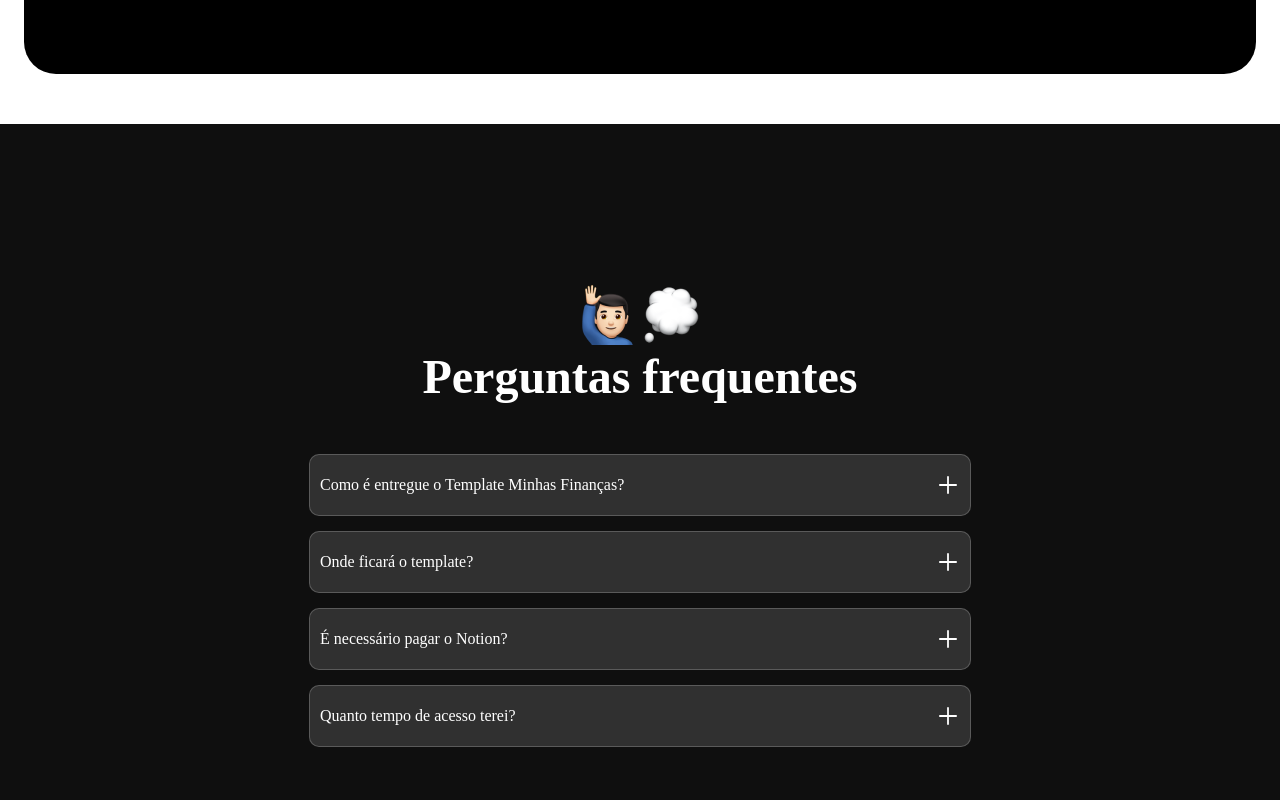
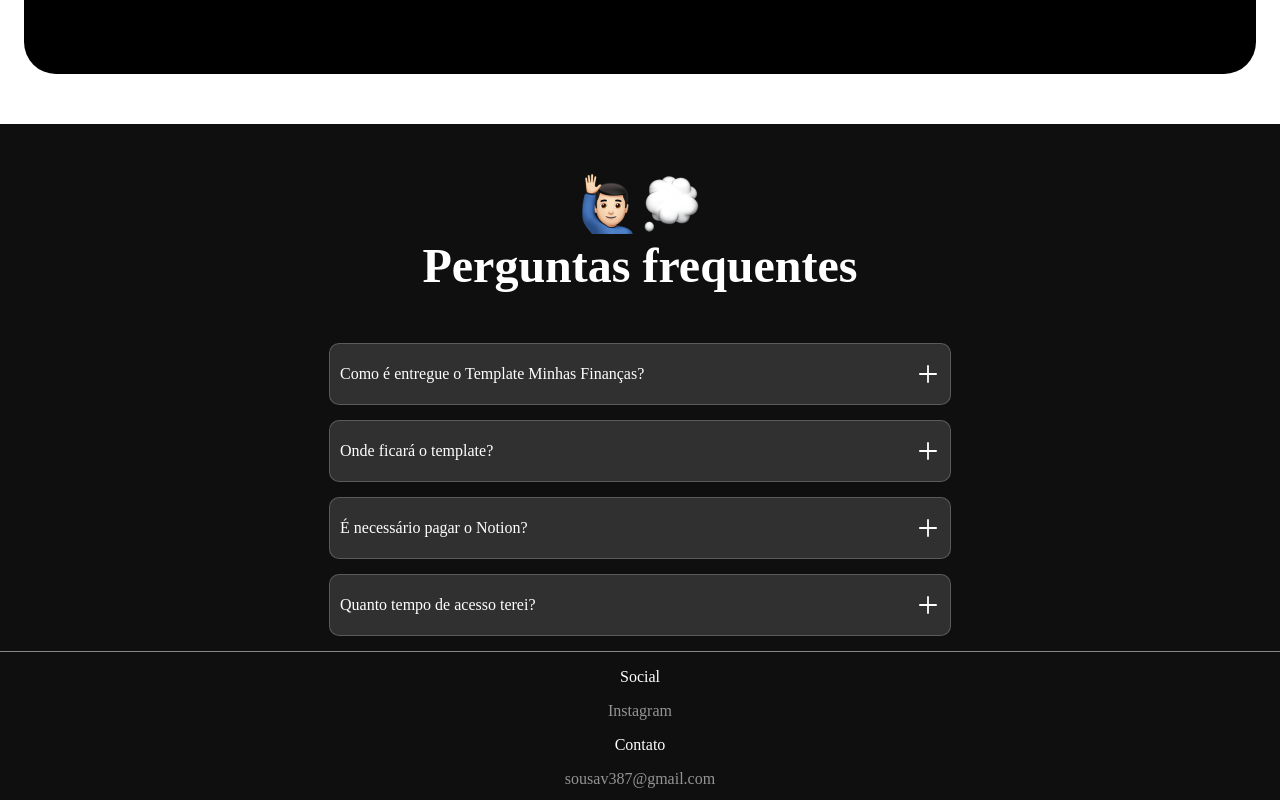
Before and after one commit to nomevini/Minhas-Financas, a plain HTML site: page src/index.html in a window 1280 px wide. Shown: the part 4580-5380 px from the top of the page. Drawn offline with Linux system fonts and the light colour scheme; a web font is replaced by a local one.

Commit message:
fix css bugs

```diff
--- a/src/styles/course.css
+++ b/src/styles/course.css
@@ -8,7 +8,7 @@
 
 .course-wrapper {
   background-color: black;
-  width: auto;
+  width: 90%;
   max-width: 1200px;
   height: 50vw;
   max-height: 650px;
--- a/src/styles/faq.css
+++ b/src/styles/faq.css
@@ -5,7 +5,8 @@
   justify-content: center;
 
   width: 100vw;
-  height: 100vh;
+  height: 100%;
+  padding-top: 50px;
   background-color: #0F0F0F;
   color: white;
 }
@@ -30,7 +31,7 @@
 }
 
 .faq-wrapper {
-  width: 50%;
+  width: 100%;
   display: flex;
   flex-direction: column;
 }
@@ -46,7 +47,7 @@
   flex-direction: column;
   align-items: center;
 
-  max-width: 640px;
+  max-width: 600px;
   width: 100%;
   background: rgba(255, 255, 255, 0.14);
   border: 1pt solid rgba(255, 255, 255, 0.20);
@@ -104,12 +105,14 @@
 }
 
 
-@media (max-width: 500px){
+@media (max-width: 700px){
   .faq-wrapper {
     width: 85%;
+    margin-top: 50px;
   }
   .faq-title h1 {
     font-size: 35px;
     width: 100%;
   }
+
 }
```
